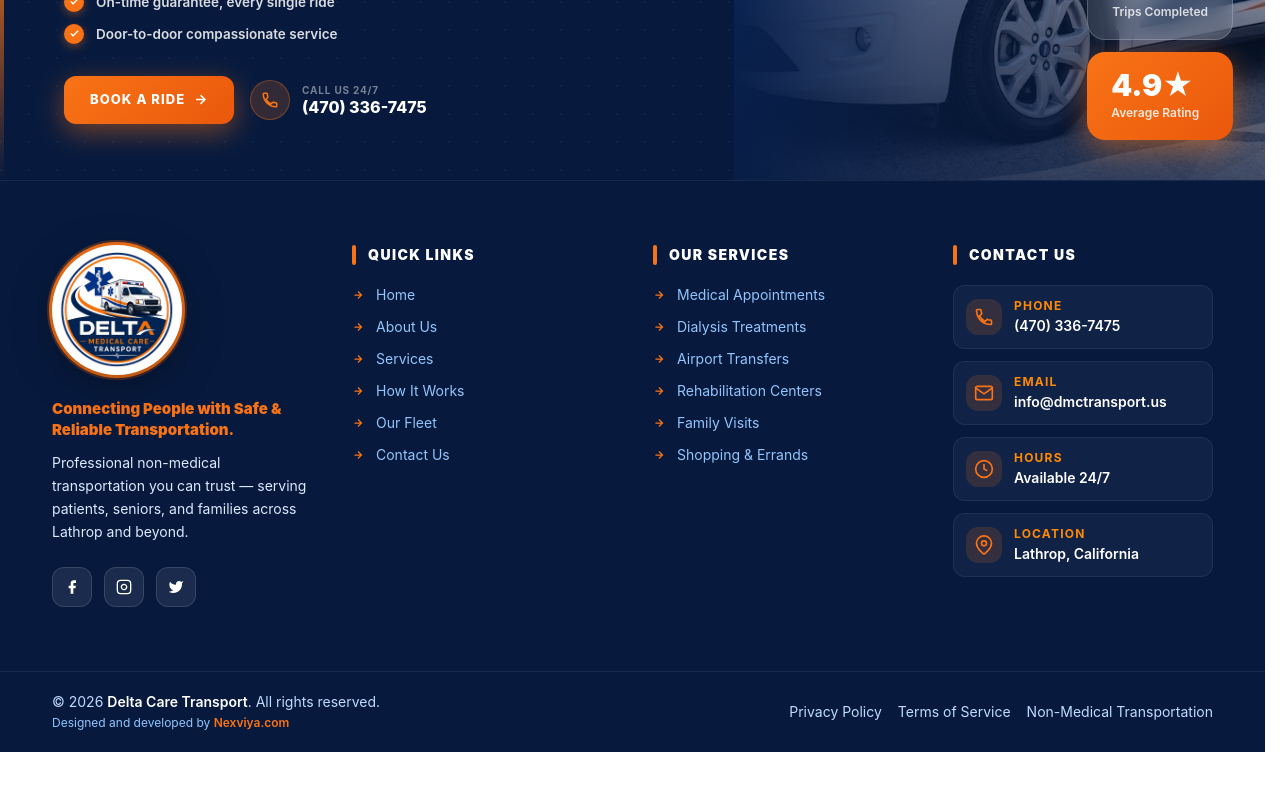
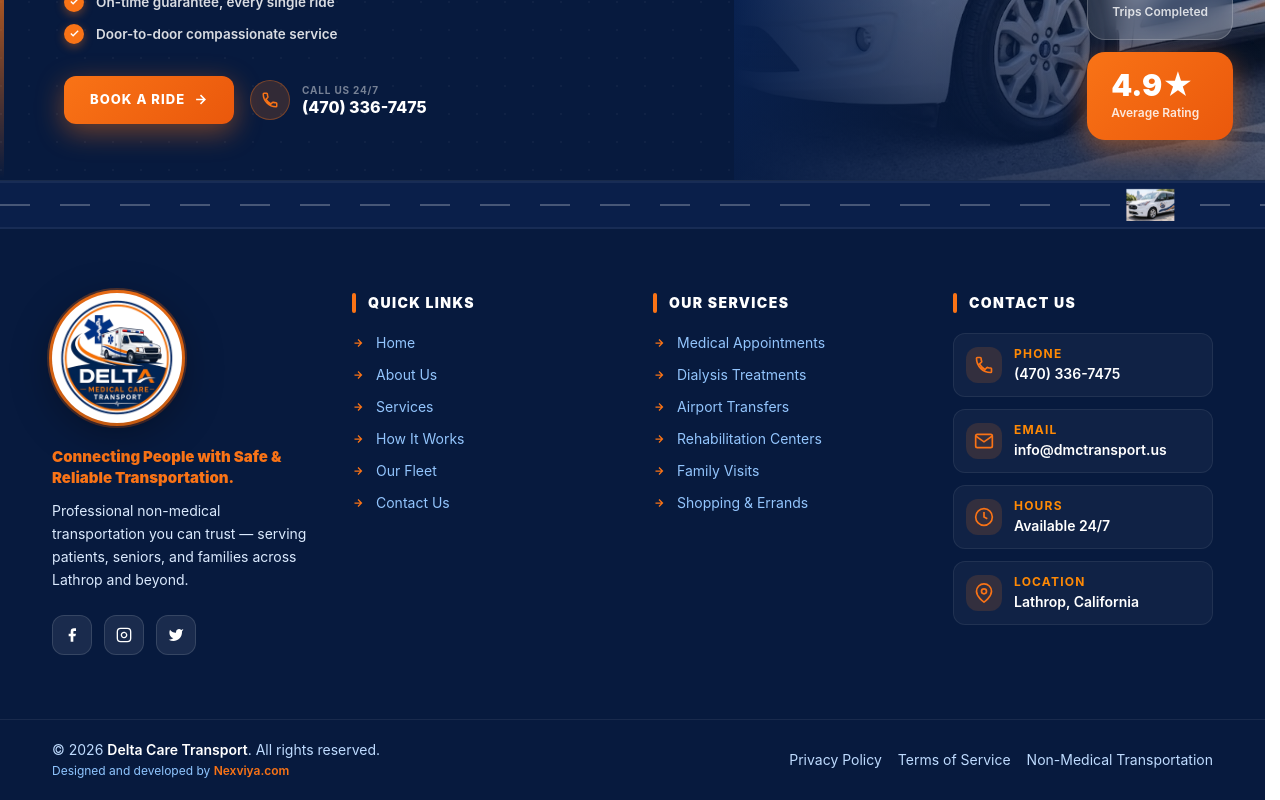
Before and after one commit to KAKOLY-AKHTER/delta-service, a React (Vite) app: page /non-medical-transportation in a window 1280 px wide. Shown: the part 4443-5243 px from the top of the page. Before the commit the page ends 5195 px from the top, so only its background shows below. Built offline with nearby package versions, Linux system fonts and the light colour scheme; no server answers.

Commit message:
Add running van animation strip at footer top
Co-Authored-By: Claude Sonnet 4.6 <noreply@anthropic.com>

```diff
--- a/src/components/Footer.jsx
+++ b/src/components/Footer.jsx
@@ -232,6 +232,27 @@ export default function Footer() {
         </div>
       </div>
 
+      {/* ── ROAD + RUNNING VAN ── */}
+      <div style={{ position: 'relative', width: '100%', height: '48px', background: '#0a1f4a', overflow: 'hidden', borderTop: '2px solid rgba(255,255,255,0.06)', borderBottom: '2px solid rgba(255,255,255,0.06)' }}>
+        {/* Road dashes */}
+        <div style={{ position: 'absolute', top: '50%', left: 0, right: 0, height: '2px', transform: 'translateY(-50%)' }}>
+          <div style={{ width: '100%', height: '2px', backgroundImage: 'repeating-linear-gradient(90deg, rgba(255,255,255,0.25) 0px, rgba(255,255,255,0.25) 30px, transparent 30px, transparent 60px)' }} />
+        </div>
+        {/* Running van */}
+        <img
+          src={deltaCar1}
+          alt="van"
+          style={{
+            position: 'absolute',
+            bottom: '6px',
+            left: 0,
+            height: '32px',
+            width: 'auto',
+            animation: 'vanRun 8s linear infinite',
+          }}
+        />
+      </div>
+
       {/* ── MAIN FOOTER ── */}
       <div className="px-5 md:px-10 lg:px-[52px] py-12 lg:py-16">
         <div className="grid grid-cols-1 sm:grid-cols-2 lg:grid-cols-4 gap-10">
--- a/src/index.css
+++ b/src/index.css
@@ -86,6 +86,12 @@
 @keyframes fadeUp {
   from { opacity: 0; transform: translateY(44px); }
   to   { opacity: 1; transform: translateY(0); }
+}
+
+/* Van running across footer */
+@keyframes vanRun {
+  0%   { transform: translateX(-120px); }
+  100% { transform: translateX(calc(100vw + 120px)); }
 }
 
 /* ─────────────────────────────────────────
```
